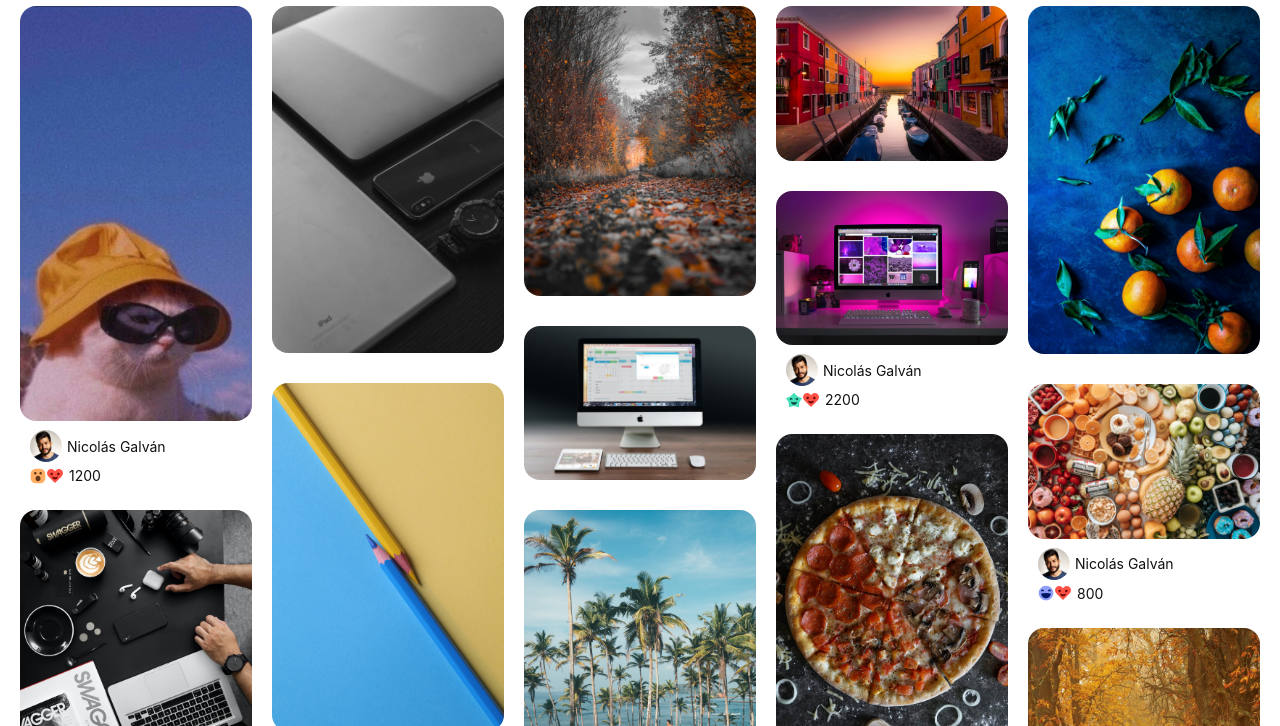
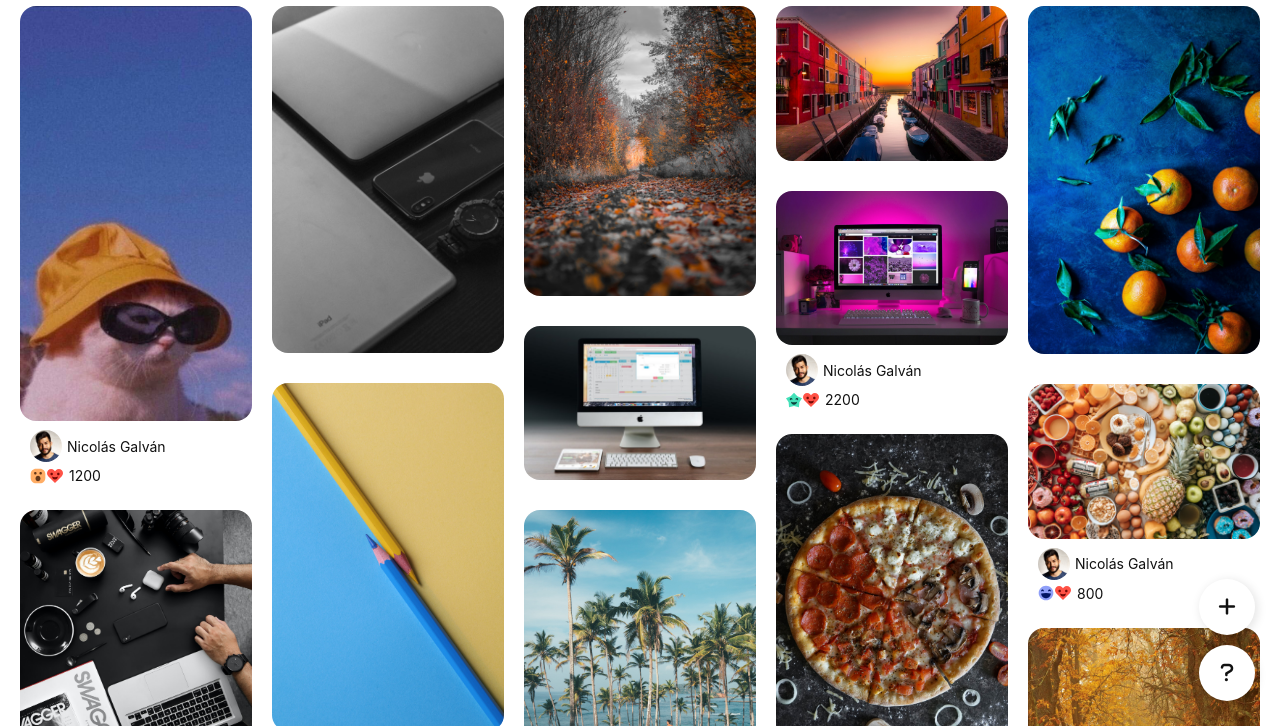
Before and after one commit to TwoHitsWack/PinterestHomeClone, a plain HTML site: page index.html in a window 1280 px wide. Shown: the part 74-800 px from the top of the page. Drawn offline with Linux system fonts and the light colour scheme.

Commit message:
Se agregaron los estilos a los botones inferiores.

```diff
--- a/css/styles.css
+++ b/css/styles.css
@@ -339,3 +339,32 @@ nav .iconos img{
 /* #endregion --------REACTIONS-> */
 
 /* #endregion --------GALERIA-> */
+
+/* #region --------BOTONES INFERIORES-> */
+.btn-inferiores{
+    display: flex;
+    flex-direction: column;
+    position: fixed;
+    right: 25px;
+    bottom: 20px;
+}
+
+.btn-inferiores a{
+    width: 56px;
+    height: 56px;
+    margin: 5px 0;
+    display: flex;
+    justify-content: center;
+    align-items: center;
+    background-color: #fff;
+    color: var(--gris400);
+    border-radius: 50%;
+    box-shadow:
+    2px 2px 10px 1px rgba(0, 0, 0, 0.1);
+    font-size: 20px;
+}
+
+.btn-inferiores a:hover{
+    background-color: var(--gris100);
+}
+/* #endregion --------BOTONES INFERIORES-> */
```
